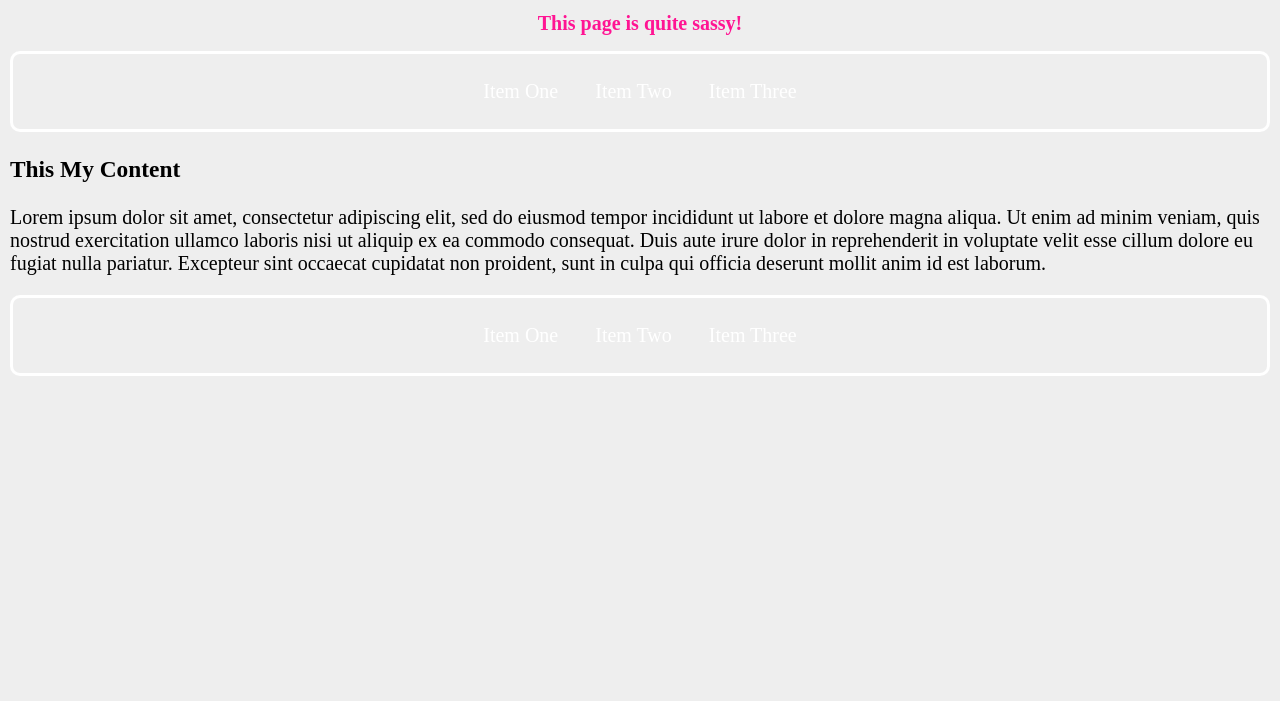
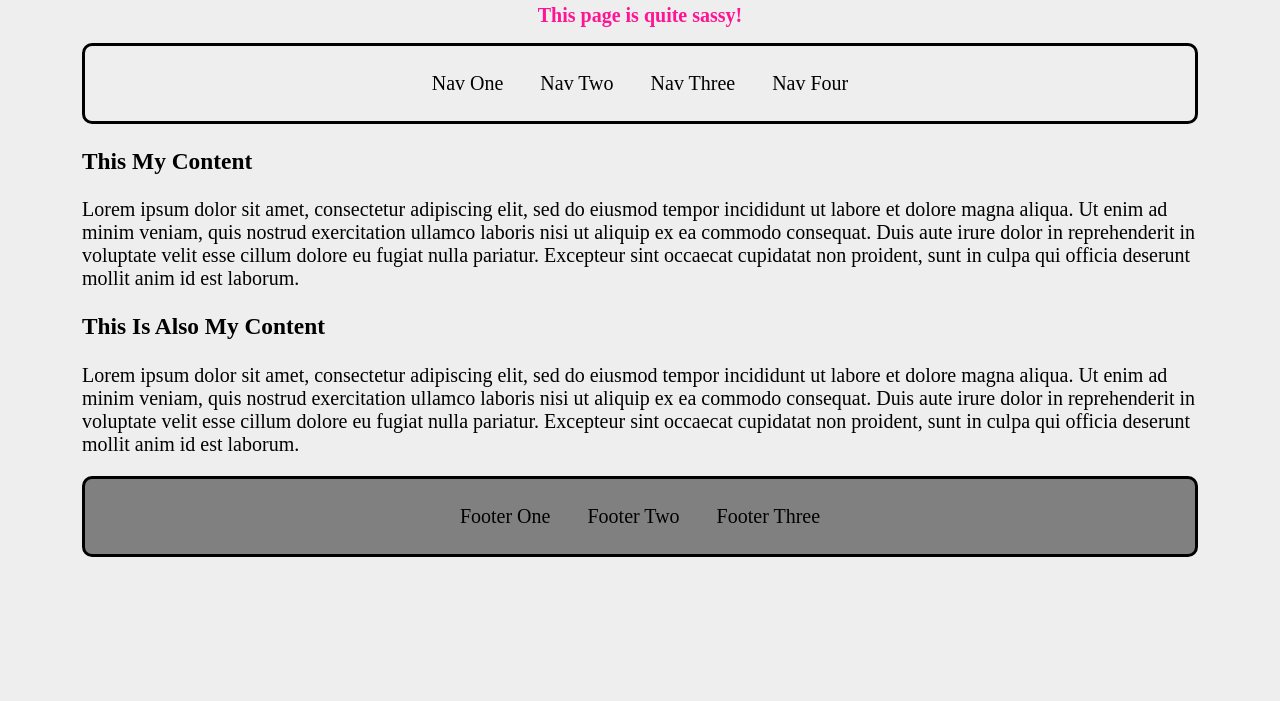
Before and after one commit to rgilbert8888/First-Sass, a plain HTML site: page index.html in a window 1280 px wide. Shown: the part 99-800 px from the top of the page. Drawn offline with Linux system fonts and the light colour scheme.

Commit message:
quick sass practice

```diff
--- a/index.html
+++ b/index.html
@@ -11,20 +11,24 @@
 	</header>
 	<nav>
 		<ul>
-			<li><a href="#">Item One</a></li>
-			<li><a href="#">Item Two</a></li>
-			<li><a href="#">Item Three</a></li>
+			<li><a href="#">Nav One</a></li>
+			<li><a href="#">Nav Two</a></li>
+			<li><a href="#">Nav Three</a></li>
+			<li><a href="#">Nav Four</a></li>
 		</ul>
 	</nav>
 	<div id="content">
 			<h3>This My Content</h3>
 			<p>Lorem ipsum dolor sit amet, consectetur adipiscing elit, sed do eiusmod tempor incididunt ut labore et dolore magna aliqua. Ut enim ad minim veniam, quis nostrud exercitation ullamco laboris nisi ut aliquip ex ea commodo consequat. Duis aute irure dolor in reprehenderit in voluptate velit esse cillum dolore eu fugiat nulla pariatur. Excepteur sint occaecat cupidatat non proident, sunt in culpa qui officia deserunt mollit anim id est laborum.</p>
+
+			<h3>This Is Also My Content</h3>
+			<p>Lorem ipsum dolor sit amet, consectetur adipiscing elit, sed do eiusmod tempor incididunt ut labore et dolore magna aliqua. Ut enim ad minim veniam, quis nostrud exercitation ullamco laboris nisi ut aliquip ex ea commodo consequat. Duis aute irure dolor in reprehenderit in voluptate velit esse cillum dolore eu fugiat nulla pariatur. Excepteur sint occaecat cupidatat non proident, sunt in culpa qui officia deserunt mollit anim id est laborum.</p>
 	</div>
 	<footer>
 		<ul>
-			<li><a href="#">Item One</a></li>
-			<li><a href="#">Item Two</a></li>
-			<li><a href="#">Item Three</a></li>
+			<li><a href="#">Footer One</a></li>
+			<li><a href="#">Footer Two</a></li>
+			<li><a href="#">Footer Three</a></li>
 		</ul>
 	</footer>
 </body>
--- a/scss/main.scss
+++ b/scss/main.scss
@@ -4,12 +4,14 @@
 @import 'partials/mixins';
 @import 'partials/colors';
 
+$ctr: auto 80px;
+
 body{
 	background-color: $bground-color;
 	padding: $pad;
 	font-size: $font-size;
 	color: $text-color;
-
+	margin: $ctr;
 	}
 
 h1{
@@ -25,6 +27,7 @@ nav{
 	border: $border;
 	text-align: center;
 	@include border-radius(10px);
+	// margin: $ctr;
 
 	ul{
 		//trying out some math
@@ -32,21 +35,22 @@ nav{
 		li{
 			display: $display;
 			a{
+				color: $item-color;
 				text-decoration: $decoration;
-				color: $item-color;
 				padding: $pad * 8;
+
 			}
 		}
 	}
 }
 
-.content{
-	color: $text-color;
-}
+
+// .content{
+// 	// color: $text-color;
+// }
 
 footer{
 //use all of the properties of nav but change font-size
 	@extend nav;
-	font-size: $font-size;
-
+	background-color: grey;
 }
--- a/scss/partials/_lists.scss
+++ b/scss/partials/_lists.scss
@@ -1,6 +1,7 @@
 $display: inline;
 $decoration: none;
 $pad: 2px;
-$item-color: white;
-$border: 3px solid $item_color;
+
+$item-color: black;
+$border: 3px solid $item-color;
 $font-size: 20px;
```
Also changed, not shown: css/main.css, scss/partials/_colors.scss (line endings or trailing spaces), 1 other file.
